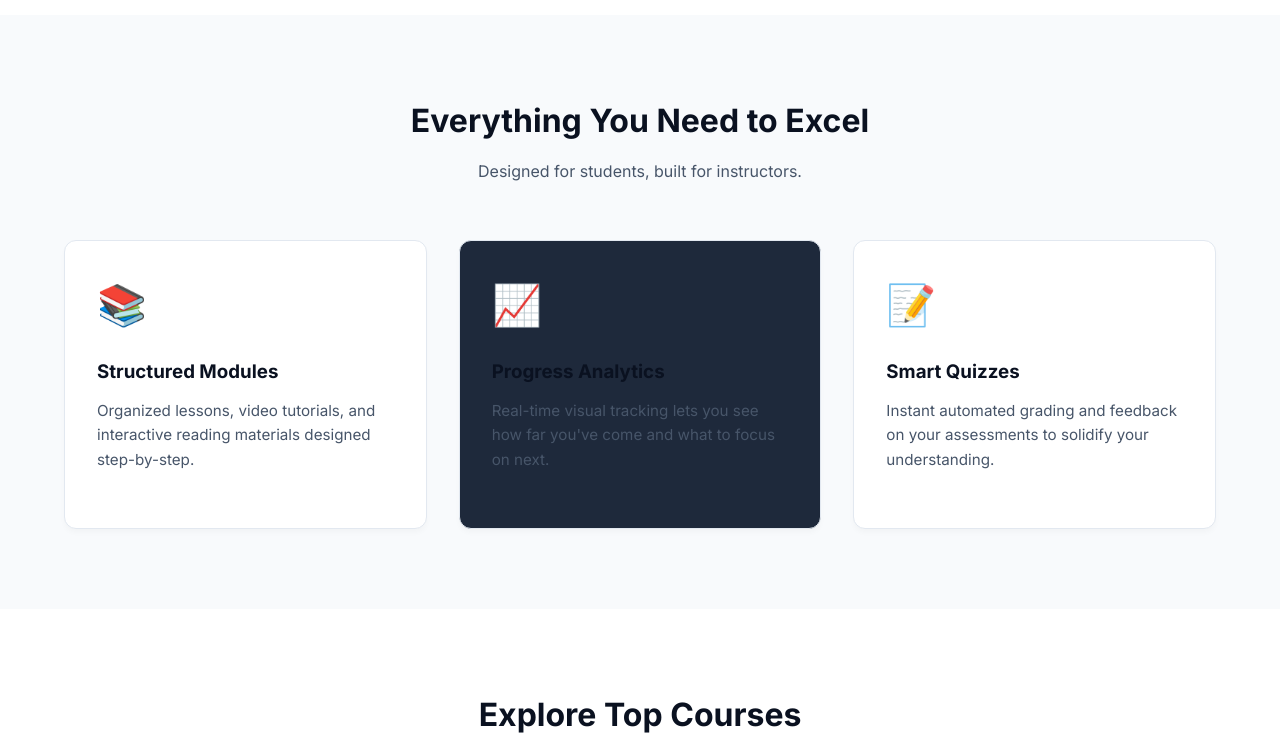
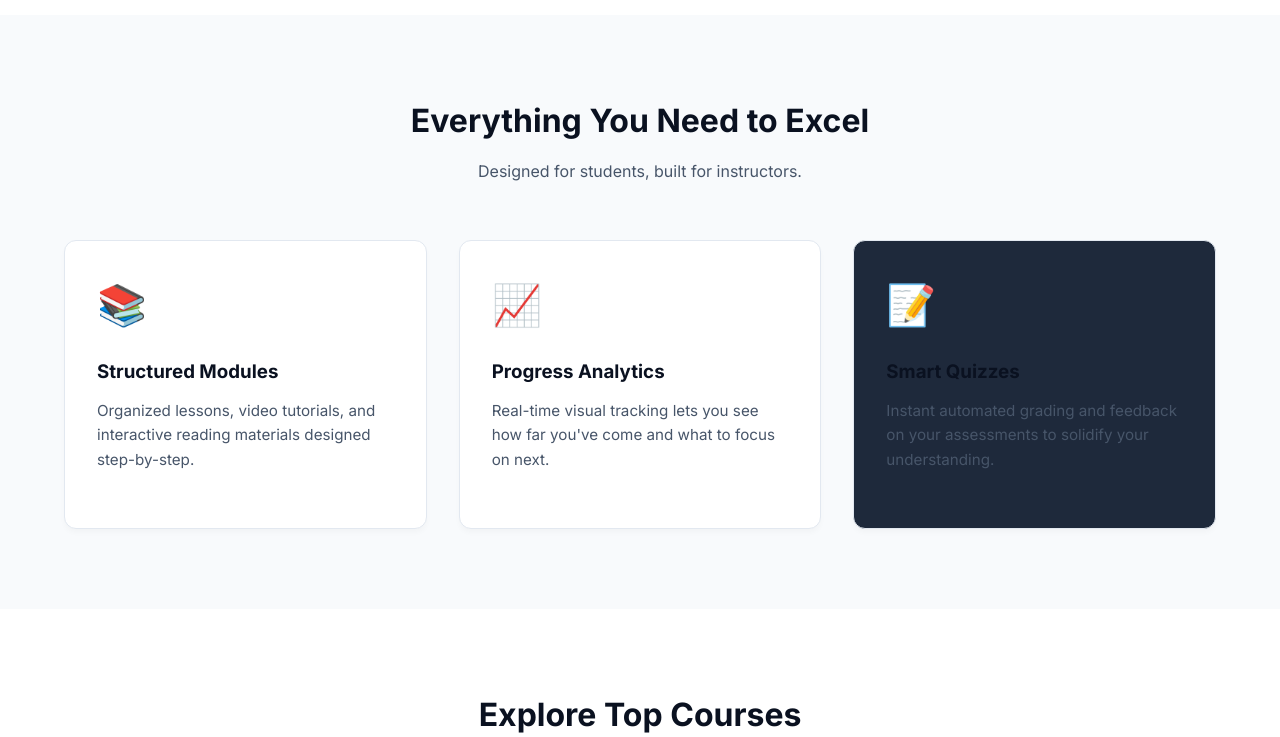
Before and after one commit to CodeWin04/LMS_ETEH, a Python web app: template templates/index.html in a window 1280 px wide. Shown: the part 580-1317 px from the top of the page. Run offline with Jinja, Linux system fonts and the light colour scheme; the template is opened without the code that fills it, so the values that code supplies are empty.

Commit message:
Update index.css

```diff
--- a/static/css/index.css
+++ b/static/css/index.css
@@ -320,7 +320,7 @@ body {
     box-shadow: 0 4px 6px -1px rgba(0, 0, 0, 0.03);
 }
 
-.feature-card:nth-child(2) {
+.feature-card:last-child {
     background: var(--navy-mid);
     border: 1px solid var(--card-border);
     border-radius: var(--radius-md);
```
